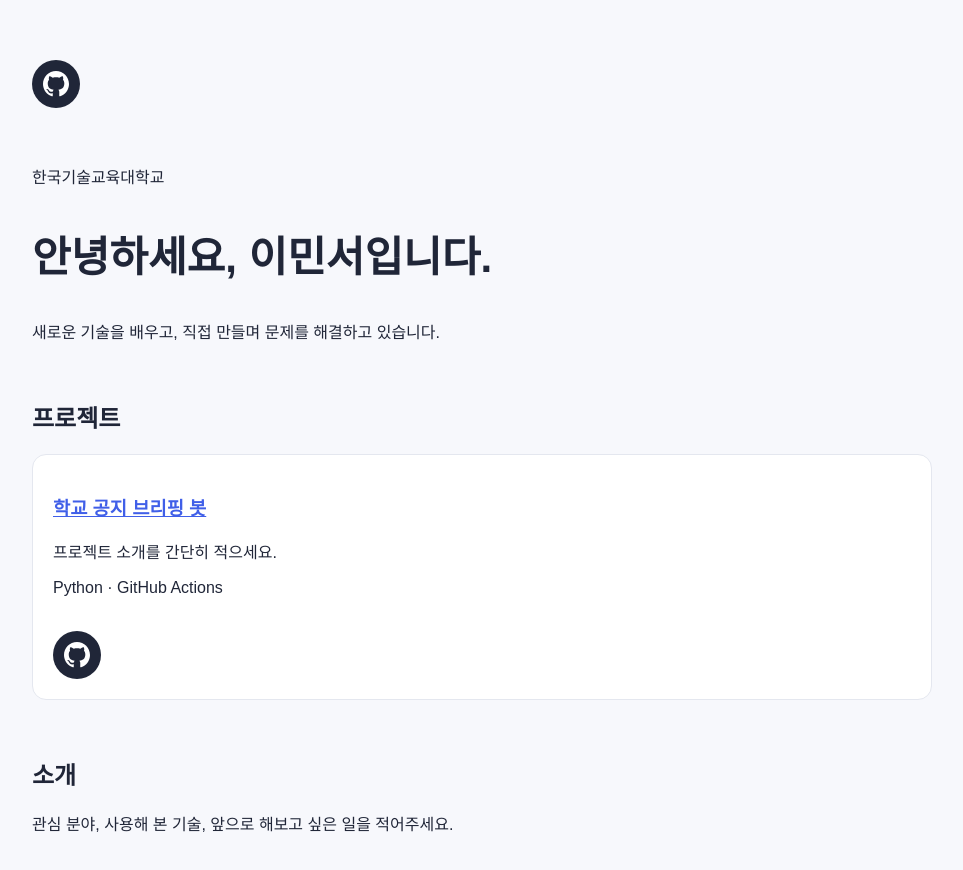
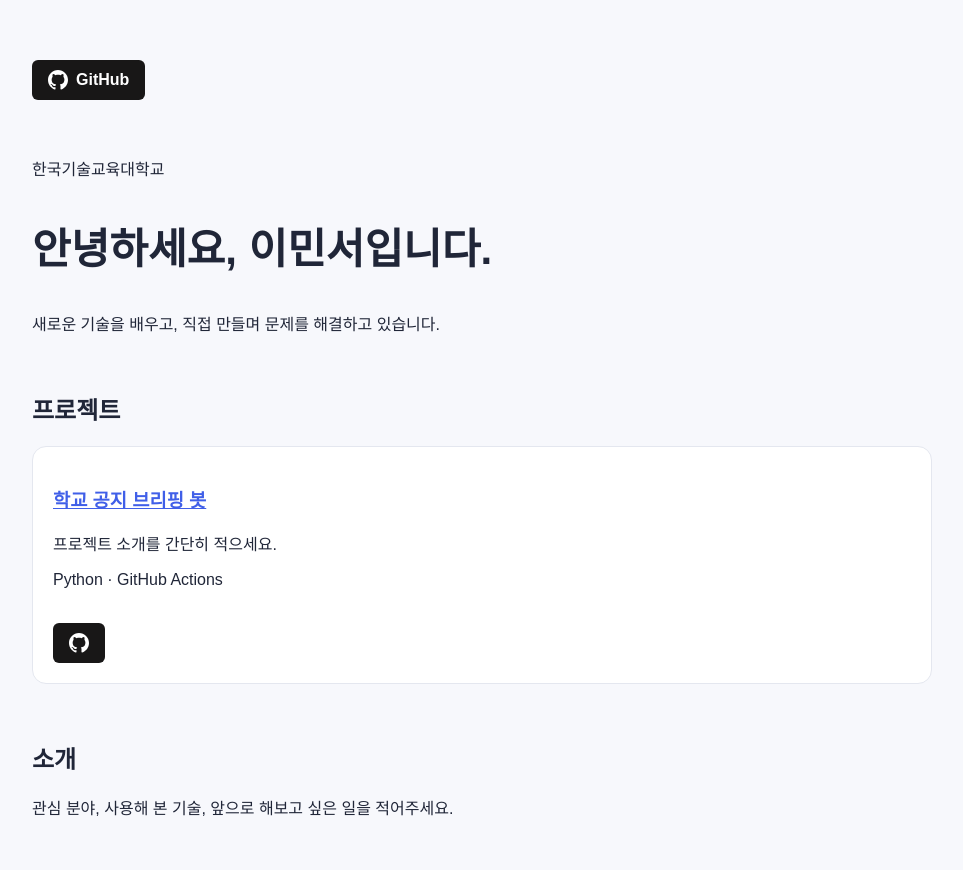
Before and after one commit to minseo9904/minseo9904.github.io, a plain HTML site: page index.html in a window 1280 px wide. Shown: the whole page, without its empty margins (158-1121 px from the left). Drawn offline with Linux system fonts and the light colour scheme.

Commit message:
Style GitHub links as buttons

```diff
--- a/index.html
+++ b/index.html
@@ -31,13 +31,14 @@
 <body>
   <header>
     <a
-      class="github-icon"
-      href="https://github.com/minseo9904"
+      class="github-button"
+      ref="https://github.com/minseo9904"
       target="_blank"
       rel="noopener noreferrer"
       aria-label="내 GitHub 프로필 열기"
     >
       <img src="/assets/github.svg" alt="">
+      <span>GitHub</span>
     </a>
   </header>
 
@@ -60,7 +61,7 @@
 
         <br>
         <a
-          class="github-icon"
+          class="github-button"
           href="https://github.com/seongminhong497-cell/koreatech-notice-bot"
           target="_blank"
           rel="noopener noreferrer"
--- a/style.css
+++ b/style.css
@@ -1,19 +1,22 @@
-.github-icon {
+.github-button {
   display: inline-flex;
-  width: 48px;
-  height: 48px;
   align-items: center;
-  justify-content: center;
-  border-radius: 50%;
-  background: #202638;
+  gap: 8px;
+  padding: 10px 16px;
+  border-radius: 6px;
+  background: #181717;
+  color: white;
+  font-weight: bold;
+  text-decoration: none;
 }
 
-.github-icon img {
-  width: 26px;
-  height: 26px;
+.github-button img {
+  display: block;
+  width: 20px;
+  height: 20px;
   filter: brightness(0) invert(1);
 }
 
-.github-icon:hover {
-  background: #405fe8;
+.github-button:hover {
+  background: #333;
 }
```
Also changed, not shown: projects/notice-bot.html (+1 -0 lines).
